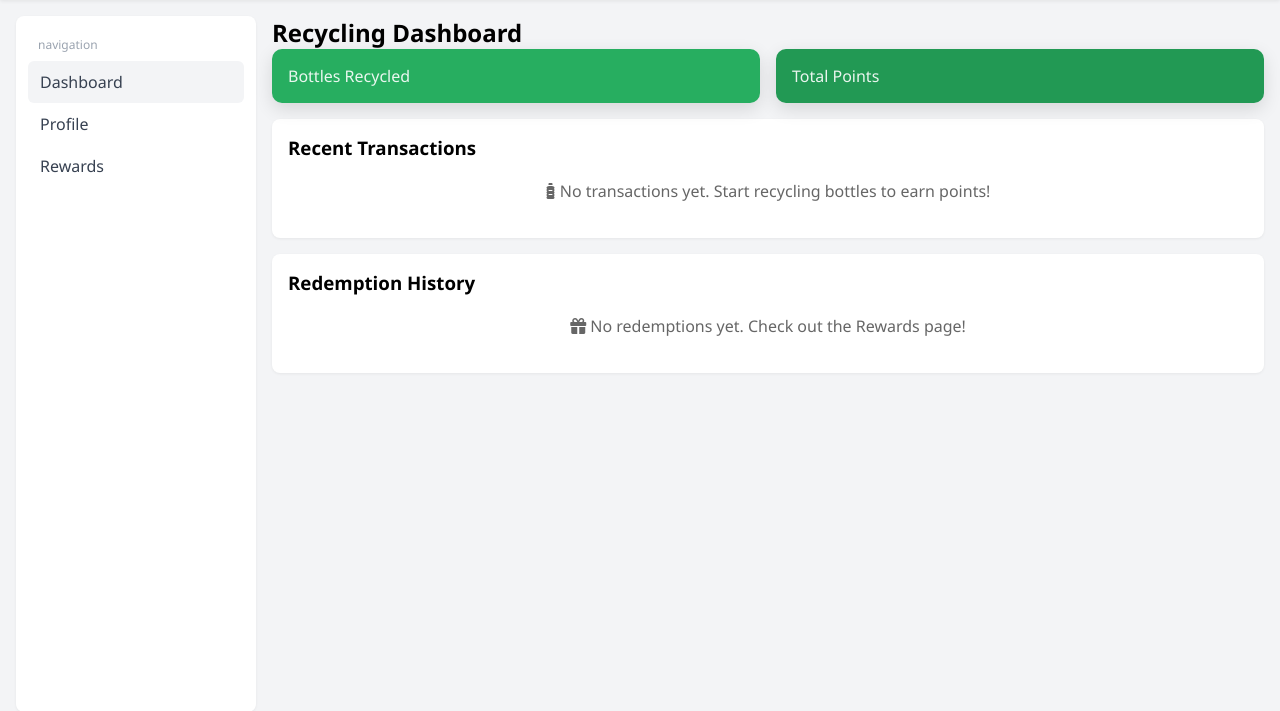
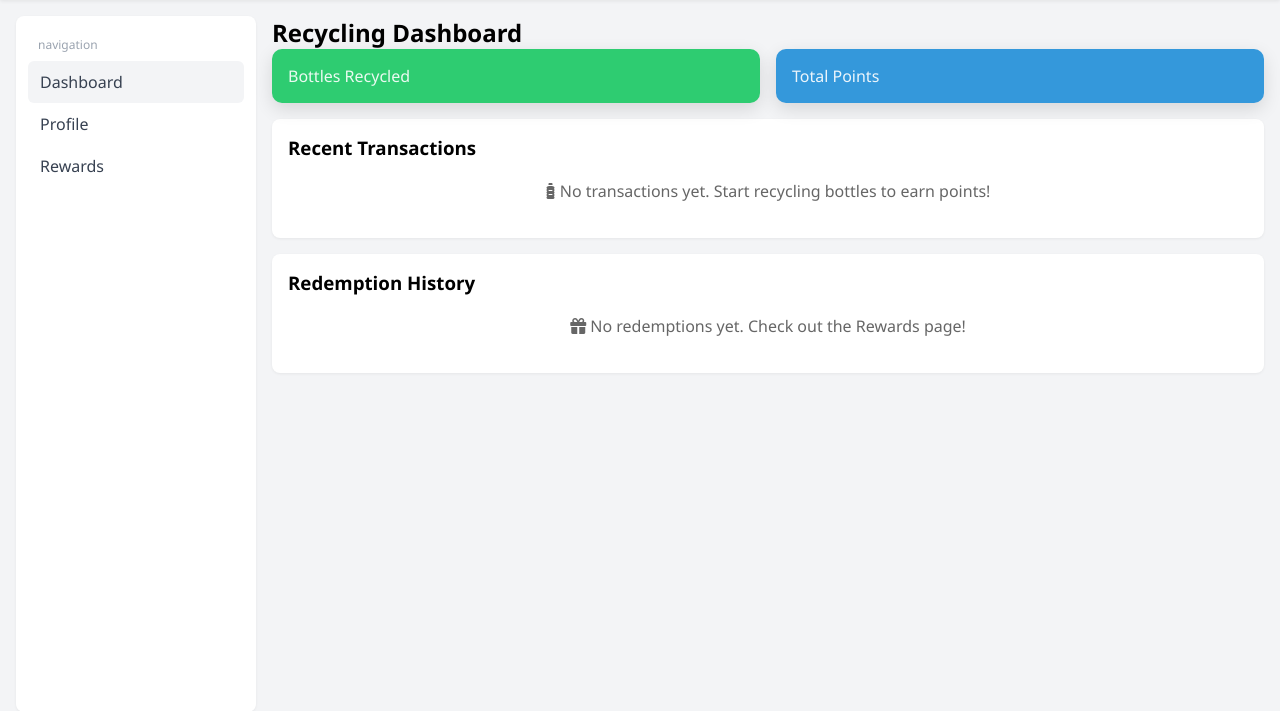
Before and after one commit to capstoneproj2025-afk/SMC_EcoDrop, a Django app: template templates/core/teacher_dashboard.html in a window 1280 px wide. Shown: the part 56-767 px from the top of the page. Run offline with Django 4.2, Linux system fonts and the light colour scheme; the template is opened without the code that fills it, so the values that code supplies are empty.

Commit message:
Update teacher dashboard and profile colors to match student design (blue theme)

```diff
--- a/templates/core/teacher_dashboard.html
+++ b/templates/core/teacher_dashboard.html
@@ -17,8 +17,8 @@
 .recycling { margin-top: 0; }
 .cards { display:flex; gap:16px; flex-wrap:wrap; }
 .kpi { flex:1; min-width: 220px; color:#fff; border-radius: 10px; padding: 16px; box-shadow: 0 6px 18px rgba(0,0,0,0.12); }
-.kpi.green { background:#27ae60; }
-.kpi.blue { background:#229954; }
+.kpi.green { background:#2ecc71; }
+.kpi.blue { background:#3498db; }
 .kpi-value { font-size: 28px; font-weight: 800; }
 .kpi-label { opacity: 0.9; }
 .table-card { margin-top: 16px; }
@@ -26,7 +26,7 @@
 .table-wrap table { width:100%; border-collapse: collapse; }
 .table-wrap th, .table-wrap td { text-align:left; padding:12px; border-bottom:1px solid #e5e7eb; }
 .table-wrap thead th { background:#f9fafb; }
-.pts { color:#27ae60; font-weight: 700; }
+.pts { color:#10b981; font-weight: 700; }
 .card { background:#fff; border-radius: 8px; padding: 16px; box-shadow: 0 1px 3px rgba(0,0,0,0.06); }
 .empty { text-align:center; color:#666; padding: 20px; }
 </style>
```
